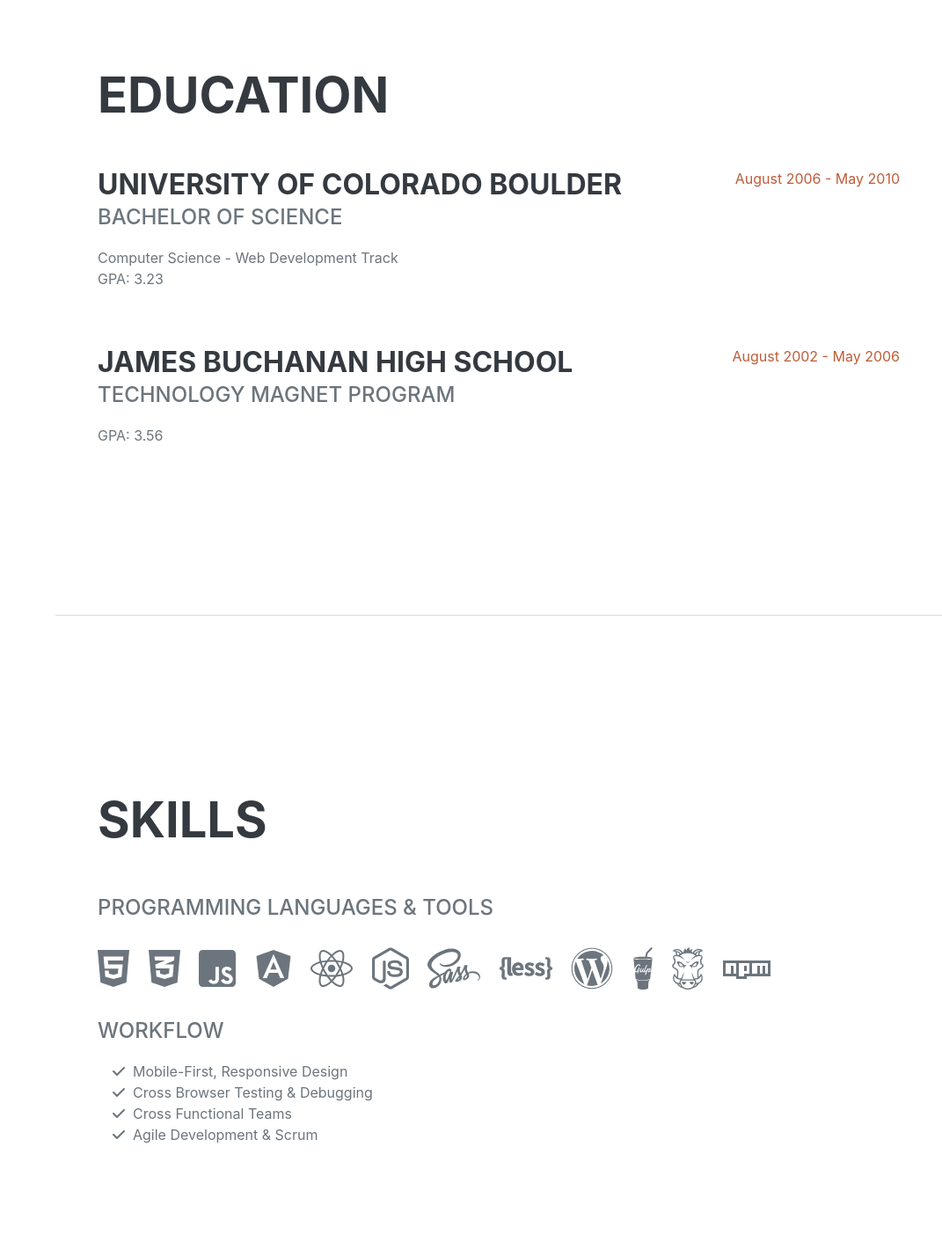
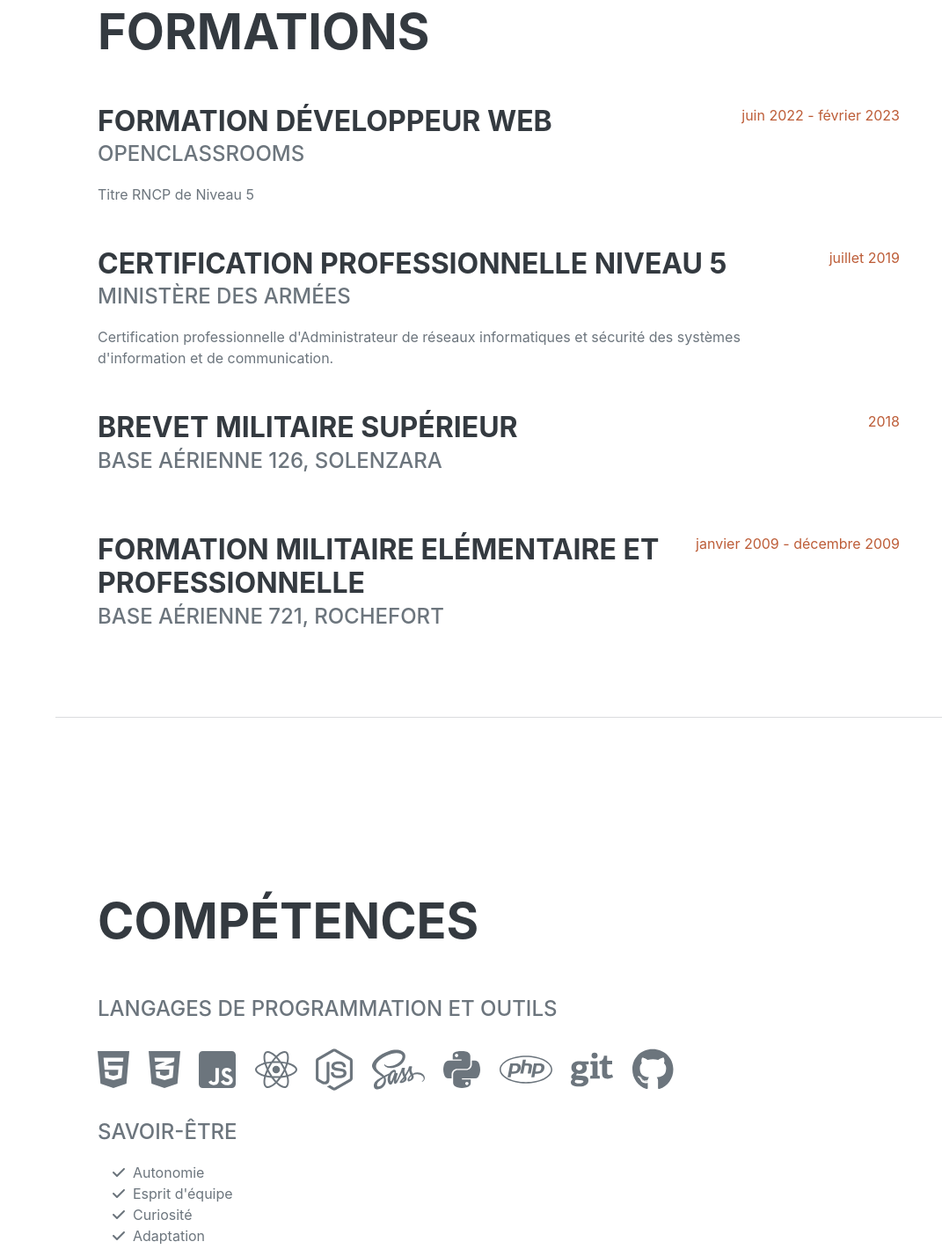
Before and after one commit to NicolasDemangeat/NicolasDemangeat.github.io, a plain HTML site: page index.html in a window 1280 px wide. Shown: the part 1833-3253 px from the top of the page at 88% size, without its empty margins (209-1280 px from the left). Drawn offline with nearby package versions, Linux system fonts and the light colour scheme; a web font is replaced by a local one.

Commit message:
finalisation v1.0

```diff
--- a/index.html
+++ b/index.html
@@ -48,7 +48,7 @@
                         <a href="mailto:name@email.com">demangeatn@gmail.com</a>
                     </div>
                     <p class="lead mb-5">Fort de treize années d'expériences en tant qu'administrateur systèmes au sein de l'armée de l'air, j'ai décidé de suivre ma passion pour effectuer une reconversion vers le milieu de la programmation et le développement web.
-                        Dynamique, volontaire et toujours curieux d'apprendre, j'aime découvrir de nouvelles technologies.</p>
+                        <br>Dynamique, volontaire et toujours curieux d'apprendre, j'aime découvrir de nouvelles technologies.</p>
                     <div class="social-icons">
                         <a class="social-icon" href="https://www.linkedin.com/in/nicolas-demangeat/"><i class="fab fa-linkedin-in"></i></a>
                         <a class="social-icon" href="https://github.com/NicolasDemangeat"><i class="fab fa-github"></i></a>
@@ -74,10 +74,10 @@
                     <div class="d-flex flex-column flex-md-row justify-content-between mb-5">
                         <div class="flex-grow-1">
                             <h3 class="mb-0">Administrateur système</h3>
-                            <div class="subheading mb-3">e Centre Interarmées des Réseaux d’Infrastructure et des Systèmes d’Information</div>
+                            <div class="subheading mb-3">Centre Interarmées des Réseaux d’Infrastructure et des Systèmes d’Information</div>
                             <p>Support aux utilisateurs et aux détachements aéronautiques en mission.
-                                Support informatique aux sémaphores de Corse.
-                                Exploitation réseau Nucléaire.
+                                <br>Support informatique aux sémaphores de Corse.
+                                <br>Exploitation réseau Nucléaire.
                                 </p>
                         </div>
                         <div class="flex-shrink-0"><span class="text-primary">septembre 2017 - setpembre 2019</span></div>
@@ -97,23 +97,37 @@
             <!-- Education-->
             <section class="resume-section" id="education">
                 <div class="resume-section-content">
-                    <h2 class="mb-5">Education</h2>
+                    <h2 class="mb-5">Formations</h2>
                     <div class="d-flex flex-column flex-md-row justify-content-between mb-5">
                         <div class="flex-grow-1">
-                            <h3 class="mb-0">University of Colorado Boulder</h3>
-                            <div class="subheading mb-3">Bachelor of Science</div>
-                            <div>Computer Science - Web Development Track</div>
-                            <p>GPA: 3.23</p>
+                            <h3 class="mb-0">Formation Développeur Web</h3>
+                            <div class="subheading mb-3">Openclassrooms</div>
+                            <div>Titre RNCP de Niveau 5</div>
                         </div>
-                        <div class="flex-shrink-0"><span class="text-primary">August 2006 - May 2010</span></div>
+                        <div class="flex-shrink-0"><span class="text-primary">juin 2022 - février 2023</span></div>
+                    </div>
+                    <div class="d-flex flex-column flex-md-row justify-content-between mb-5">
+                        <div class="flex-grow-1">
+                            <h3 class="mb-0">Certification professionnelle niveau 5</h3>
+                            <div class="subheading mb-3">Ministère des armées</div>
+                            <div>Certification professionnelle d'Administrateur de réseaux informatiques et
+                                sécurité des systèmes d'information et de communication.</div>
+                        </div>
+                        <div class="flex-shrink-0"><span class="text-primary">juillet 2019</span></div>
+                    </div>
+                    <div class="d-flex flex-column flex-md-row justify-content-between mb-5">
+                        <div class="flex-grow-1">
+                            <h3 class="mb-0">Brevet militaire supérieur</h3>
+                            <div class="subheading mb-3">Base Aérienne 126, Solenzara</div>
+                        </div>
+                        <div class="flex-shrink-0"><span class="text-primary">2018</span></div>
                     </div>
                     <div class="d-flex flex-column flex-md-row justify-content-between">
                         <div class="flex-grow-1">
-                            <h3 class="mb-0">James Buchanan High School</h3>
-                            <div class="subheading mb-3">Technology Magnet Program</div>
-                            <p>GPA: 3.56</p>
+                            <h3 class="mb-0">Formation Militaire Elémentaire et Professionnelle</h3>
+                            <div class="subheading mb-3">Base Aérienne 721, Rochefort</div>
                         </div>
-                        <div class="flex-shrink-0"><span class="text-primary">August 2002 - May 2006</span></div>
+                        <div class="flex-shrink-0"><span class="text-primary">janvier 2009 - décembre 2009</span></div>
                     </div>
                 </div>
             </section>
@@ -121,39 +135,37 @@
             <!-- Skills-->
             <section class="resume-section" id="skills">
                 <div class="resume-section-content">
-                    <h2 class="mb-5">Skills</h2>
-                    <div class="subheading mb-3">Programming Languages & Tools</div>
+                    <h2 class="mb-5">Compétences</h2>
+                    <div class="subheading mb-3">Langages de programmation et outils</div>
                     <ul class="list-inline dev-icons">
                         <li class="list-inline-item"><i class="fab fa-html5"></i></li>
                         <li class="list-inline-item"><i class="fab fa-css3-alt"></i></li>
                         <li class="list-inline-item"><i class="fab fa-js-square"></i></li>
-                        <li class="list-inline-item"><i class="fab fa-angular"></i></li>
                         <li class="list-inline-item"><i class="fab fa-react"></i></li>
                         <li class="list-inline-item"><i class="fab fa-node-js"></i></li>
                         <li class="list-inline-item"><i class="fab fa-sass"></i></li>
-                        <li class="list-inline-item"><i class="fab fa-less"></i></li>
-                        <li class="list-inline-item"><i class="fab fa-wordpress"></i></li>
-                        <li class="list-inline-item"><i class="fab fa-gulp"></i></li>
-                        <li class="list-inline-item"><i class="fab fa-grunt"></i></li>
-                        <li class="list-inline-item"><i class="fab fa-npm"></i></li>
+                        <li class="list-inline-item"><i class="fa-brands fa-python"></i></li>
+                        <li class="list-inline-item"><i class="fa-brands fa-php"></i></li>
+                        <li class="list-inline-item"><i class="fa-brands fa-git"></i></li>
+                        <li class="list-inline-item"><i class="fa-brands fa-github"></i></li>
                     </ul>
-                    <div class="subheading mb-3">Workflow</div>
+                    <div class="subheading mb-3">Savoir-être</div>
                     <ul class="fa-ul mb-0">
                         <li>
                             <span class="fa-li"><i class="fas fa-check"></i></span>
-                            Mobile-First, Responsive Design
+                            Autonomie
                         </li>
                         <li>
                             <span class="fa-li"><i class="fas fa-check"></i></span>
-                            Cross Browser Testing & Debugging
+                            Esprit d'équipe
                         </li>
                         <li>
                             <span class="fa-li"><i class="fas fa-check"></i></span>
-                            Cross Functional Teams
+                            Curiosité
                         </li>
                         <li>
                             <span class="fa-li"><i class="fas fa-check"></i></span>
-                            Agile Development & Scrum
+                            Adaptation
                         </li>
                     </ul>
                 </div>
@@ -163,53 +175,43 @@
             <section class="resume-section" id="interests">
                 <div class="resume-section-content">
                     <h2 class="mb-5">Interests</h2>
-                    <p>Apart from being a web developer, I enjoy most of my time being outdoors. In the winter, I am an avid skier and novice ice climber. During the warmer months here in Colorado, I enjoy mountain biking, free climbing, and kayaking.</p>
-                    <p class="mb-0">When forced indoors, I follow a number of sci-fi and fantasy genre movies and television shows, I am an aspiring chef, and I spend a large amount of my free time exploring the latest technology advancements in the front-end web development world.</p>
+                    <p>En dehors du développement web, je fais aussi de la programmation de jeux-vidéos. Vous pouvez découvrir mes créations sur <span><a href="https://daarwin.itch.io/" target="_blank">ma pages itch.io</a></span></p>
+                    <p class="mb-0">J'aime également faire du sport, des randonnées et voyager pour découvrir de nouvelles cultures.</p>
                 </div>
             </section>
             <hr class="m-0" />
             <!-- Awards-->
             <section class="resume-section" id="awards">
                 <div class="resume-section-content">
-                    <h2 class="mb-5">Awards & Certifications</h2>
+                    <h2 class="mb-5">Certifications</h2>
                     <ul class="fa-ul mb-0">
                         <li>
                             <span class="fa-li"><i class="fas fa-trophy text-warning"></i></span>
-                            Google Analytics Certified Developer
+                            <span><a href="https://openclassrooms.com/fr/course-certificates/2926211240" target="_blank">Débutez avec React</a></span>
                         </li>
                         <li>
                             <span class="fa-li"><i class="fas fa-trophy text-warning"></i></span>
-                            Mobile Web Specialist - Google Certification
+                            <span><a href="https://openclassrooms.com/fr/course-certificates/3203017226" target="_blank">Passez au Full Stack avec Node.js, Express et MongoDB</a></span>
                         </li>
                         <li>
                             <span class="fa-li"><i class="fas fa-trophy text-warning"></i></span>
-                            1
-                            <sup>st</sup>
-                            Place - University of Colorado Boulder - Emerging Tech Competition 2009
+                            <span><a href="https://openclassrooms.com/fr/course-certificates/8404401506" target="_blank">Créez votre site web avec HTML5 et CSS3</a></span>
                         </li>
                         <li>
                             <span class="fa-li"><i class="fas fa-trophy text-warning"></i></span>
-                            1
-                            <sup>st</sup>
-                            Place - University of Colorado Boulder - Adobe Creative Jam 2008 (UI Design Category)
+                            <span><a href="https://openclassrooms.com/fr/course-certificates/9501735604" target="_blank">Apprenez à programmer avec JavaScript</a></span>
                         </li>
                         <li>
                             <span class="fa-li"><i class="fas fa-trophy text-warning"></i></span>
-                            2
-                            <sup>nd</sup>
-                            Place - University of Colorado Boulder - Emerging Tech Competition 2008
+                            <span><a href="https://openclassrooms.com/fr/course-certificates/6542857489" target="_blank">Utilisez Git et GitHub pour vos projets de développement</a></span>
                         </li>
                         <li>
                             <span class="fa-li"><i class="fas fa-trophy text-warning"></i></span>
-                            1
-                            <sup>st</sup>
-                            Place - James Buchanan High School - Hackathon 2006
+                            <span><a href="https://openclassrooms.com/fr/course-certificates/5036389168" target="_blank">Initiez-vous à Python pour l'analyse de données</a></span>
                         </li>
                         <li>
                             <span class="fa-li"><i class="fas fa-trophy text-warning"></i></span>
-                            3
-                            <sup>rd</sup>
-                            Place - James Buchanan High School - Hackathon 2005
+                            <span><a href="https://openclassrooms.com/fr/course-certificates/5657089871" target="_blank">Concevez votre site web avec PHP et MySQL</a></span>
                         </li>
                     </ul>
                 </div>
```
